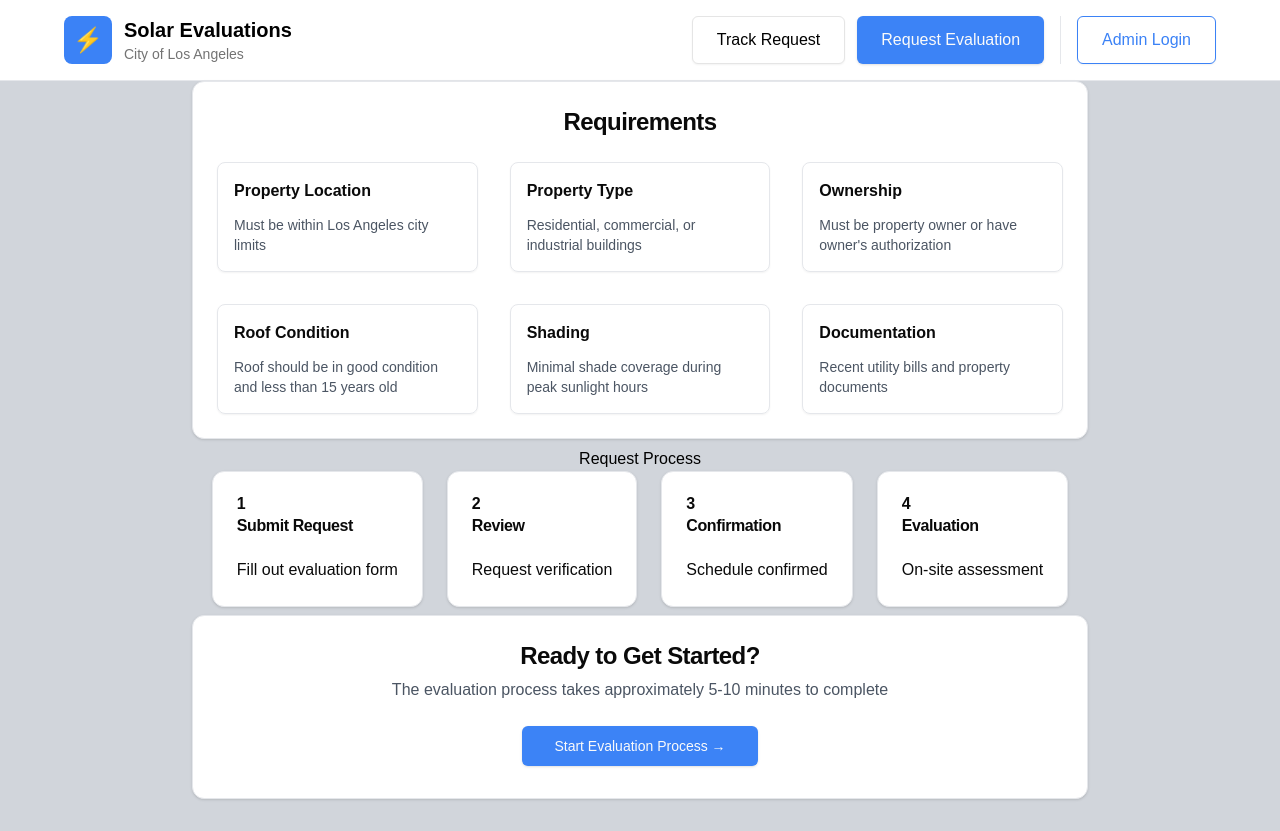
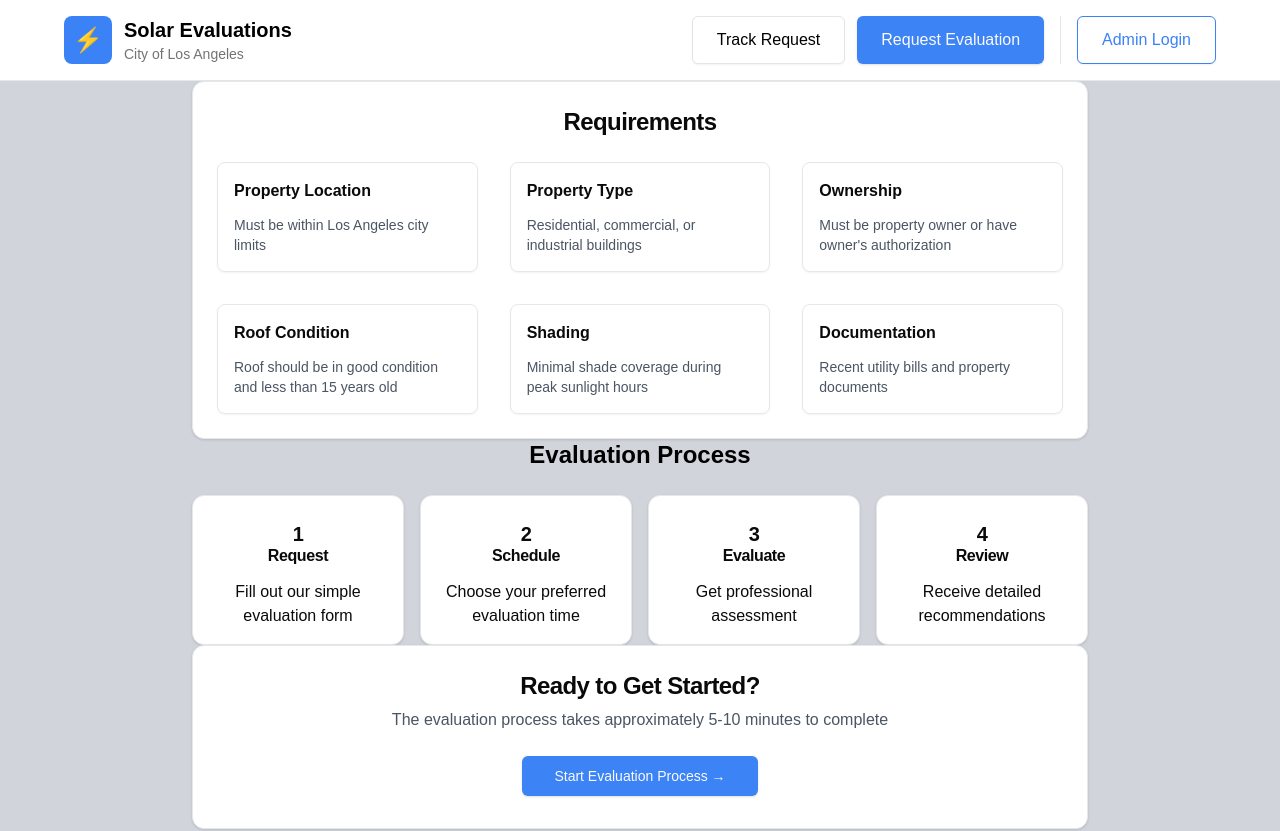
Before and after one commit to chingu-voyages/v52-tier3-team-33, a Next.js app in the folder solar-panel/: page /public/evaluate in a window 1280 px wide. Shown: the top 831 px of the page. Built offline with nearby package versions, Linux system fonts and the light colour scheme.

Commit message:
Add styling to step process component

```diff
--- a/solar-panel/src/app/public/evaluate/adopt/process-steps.tsx
+++ b/solar-panel/src/app/public/evaluate/adopt/process-steps.tsx
@@ -2,46 +2,46 @@ import { Card, CardContent, CardHeader, CardTitle } from "@/components/ui/card";
 
 export default function ProcessSteps(): React.ReactNode {
   return (
-    <section className="flex w-full max-w-full flex-col items-center justify-between px-4 py-2">
-      <h1>Request Process</h1>
-      <div className="flex gap-6">
-        <Card>
-          <CardHeader>
-            <CardTitle>1</CardTitle>
-            <CardTitle>Submit Request</CardTitle>
+    <div className="mx-auto w-full max-w-4xl space-y-6">
+      <h2 className="text-center text-2xl font-bold">Evaluation Process</h2>
+      <div className="grid w-full grid-cols-1 place-items-center gap-4 sm:grid-cols-2 lg:grid-cols-4">
+        <Card className="w-full max-w-[250px] text-center">
+          <CardHeader className="space-y-0 pb-2">
+            <CardTitle className="text-xl">1</CardTitle>
+            <CardTitle>Request</CardTitle>
           </CardHeader>
-          <CardContent>
-            <p>Fill out evaluation form</p>
+          <CardContent className="pb-4 pt-2">
+            <p>Fill out our simple evaluation form</p>
           </CardContent>
         </Card>
-        <Card>
-          <CardHeader>
-            <CardTitle>2</CardTitle>
+        <Card className="w-full max-w-[250px] text-center">
+          <CardHeader className="space-y-0 pb-2">
+            <CardTitle className="text-xl">2</CardTitle>
+            <CardTitle>Schedule</CardTitle>
+          </CardHeader>
+          <CardContent className="pb-4 pt-2">
+            <p>Choose your preferred evaluation time</p>
+          </CardContent>
+        </Card>
+        <Card className="w-full max-w-[250px] text-center">
+          <CardHeader className="space-y-0 pb-2">
+            <CardTitle className="text-xl">3</CardTitle>
+            <CardTitle>Evaluate</CardTitle>
+          </CardHeader>
+          <CardContent className="pb-4 pt-2">
+            <p>Get professional assessment</p>
+          </CardContent>
+        </Card>
+        <Card className="w-full max-w-[250px] text-center">
+          <CardHeader className="space-y-0 pb-2">
+            <CardTitle className="text-xl">4</CardTitle>
             <CardTitle>Review</CardTitle>
           </CardHeader>
-          <CardContent>
-            <p>Request verification</p>
-          </CardContent>
-        </Card>
-        <Card>
-          <CardHeader>
-            <CardTitle>3</CardTitle>
-            <CardTitle>Confirmation</CardTitle>
-          </CardHeader>
-          <CardContent>
-            <p>Schedule confirmed</p>
-          </CardContent>
-        </Card>
-        <Card>
-          <CardHeader>
-            <CardTitle>4</CardTitle>
-            <CardTitle>Evaluation</CardTitle>
-          </CardHeader>
-          <CardContent>
-            <p>On-site assessment</p>
+          <CardContent className="pb-4 pt-2">
+            <p>Receive detailed recommendations</p>
           </CardContent>
         </Card>
       </div>
-    </section>
+    </div>
   );
 }
```
